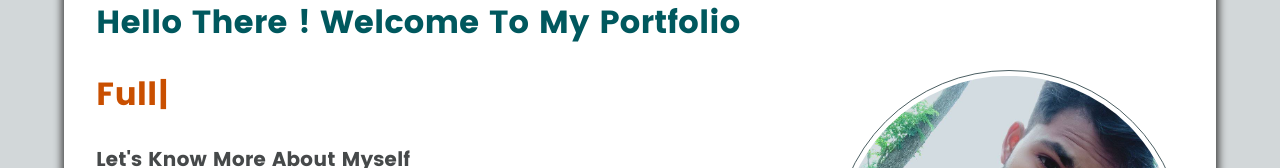
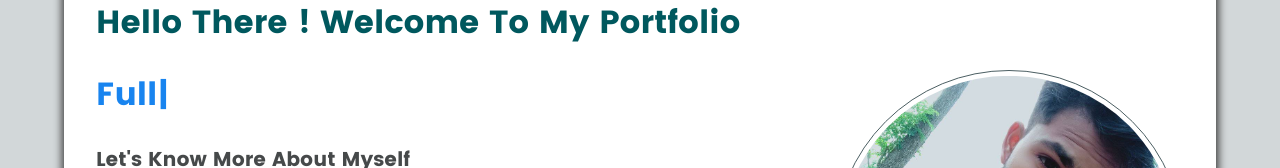
Before and after one commit to ghsjulian/ghs-cv, a React (Vite) app: page / in a window 1280 px wide. Shown: the part 121-289 px from the top of the page. Built offline with nearby package versions, Linux system fonts and the light colour scheme.

Commit message:
color has been changed

```diff
--- a/src/assets/css/index.css
+++ b/src/assets/css/index.css
@@ -32,7 +32,7 @@
     --mobile-menu: #3b494f;
     --hero-h2: #00585e;
     --active-link: #c64e00;
-    --hero-h3: #c94f00;
+    --hero-h3: #1884ef;
     --hero-article: #4f5d5e;
     --mobile-menu-heading: #23ebf9;
     --call-btn: rgb(0, 128, 201);
```
